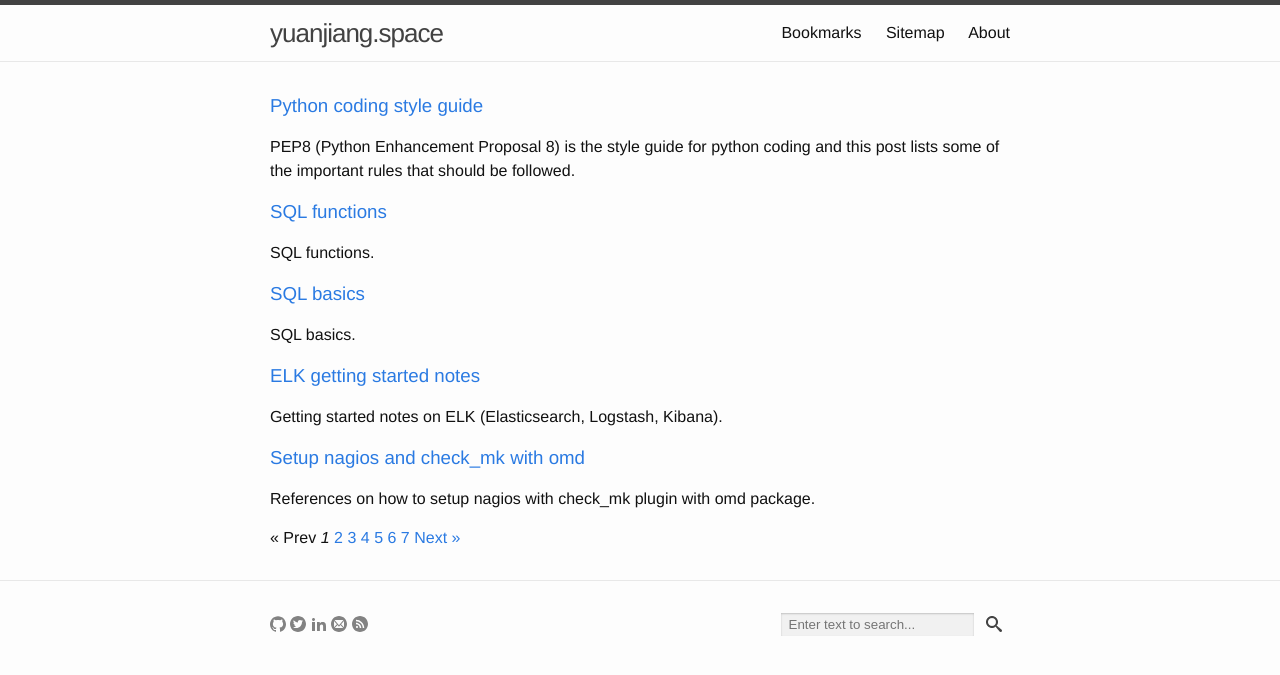
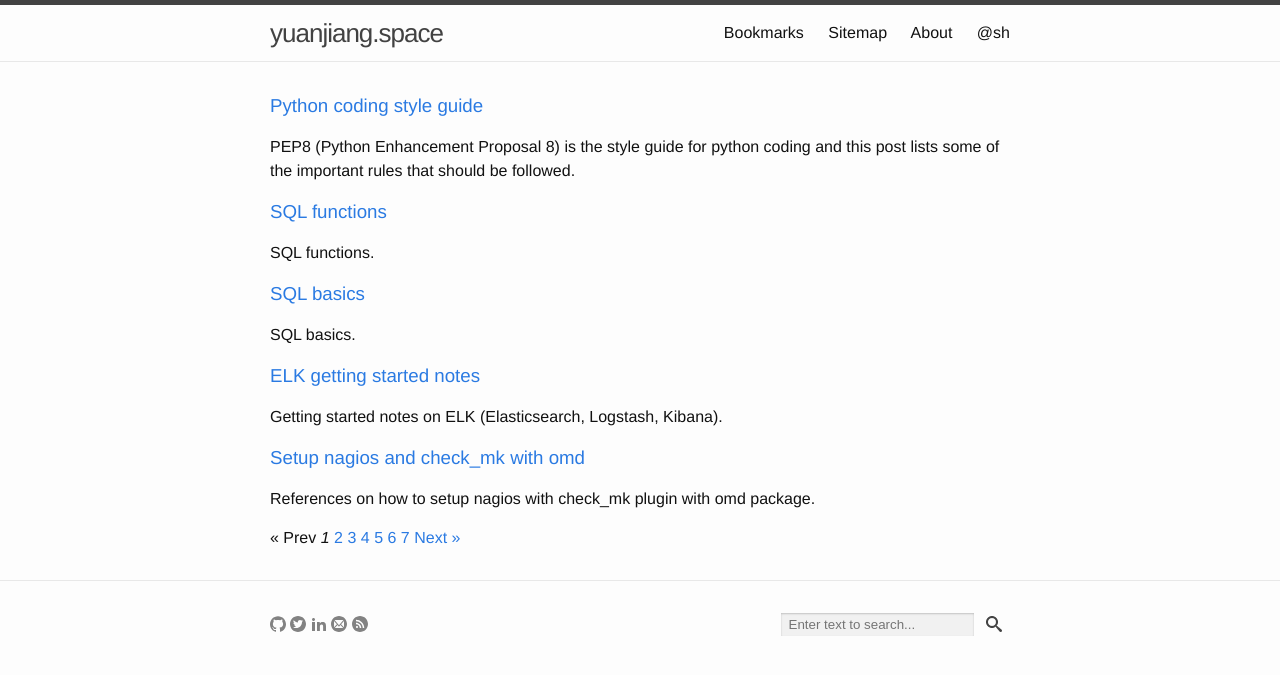
Before and after one commit to yuan-jiang/yuan-jiang.github.io, a Jekyll site: the page built from index.html, in a window 1280 px wide. Shown: the top 675 px of the page. Built offline with Jekyll 4.4.1, drawn with Linux system fonts in a browser that asks for light colours; the list of posts is cut into pages by our own code.

Commit message:
Update site link to personal info site

```diff
--- a/_includes/header.html
+++ b/_includes/header.html
@@ -22,6 +22,7 @@
         <a class="page-link" href="{{ site.baseurl }}/bookmarks">Bookmarks</a>
         <a class="page-link" href="{{ site.baseurl }}/tags">Sitemap</a>
         <a class="page-link" href="{{ site.baseurl }}/about">About</a>
+        <a class="page-link" href="http://sh.yuanjiang.space" target="_blank">@sh</a>
       </div>
 
     </nav>
```
